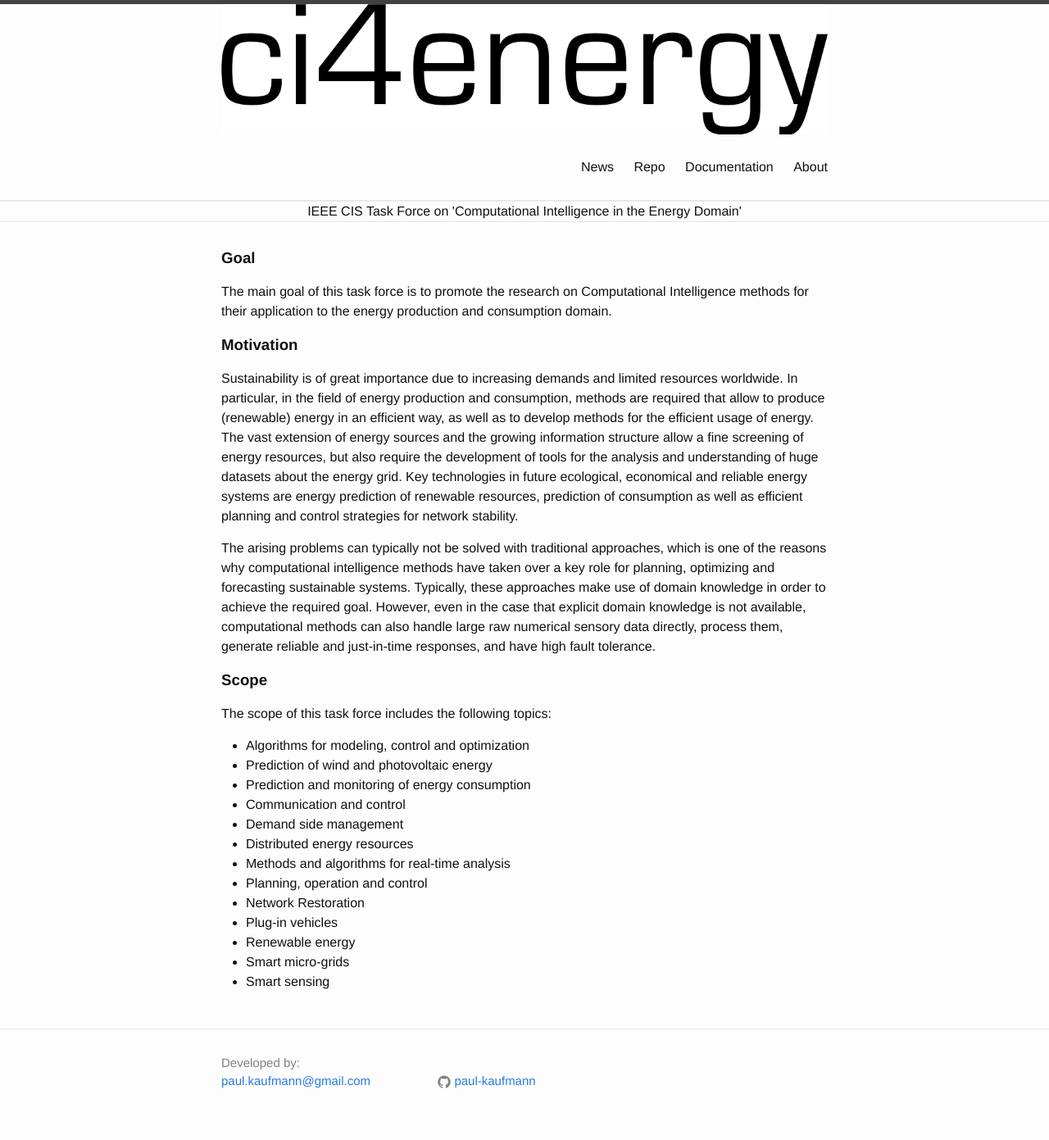
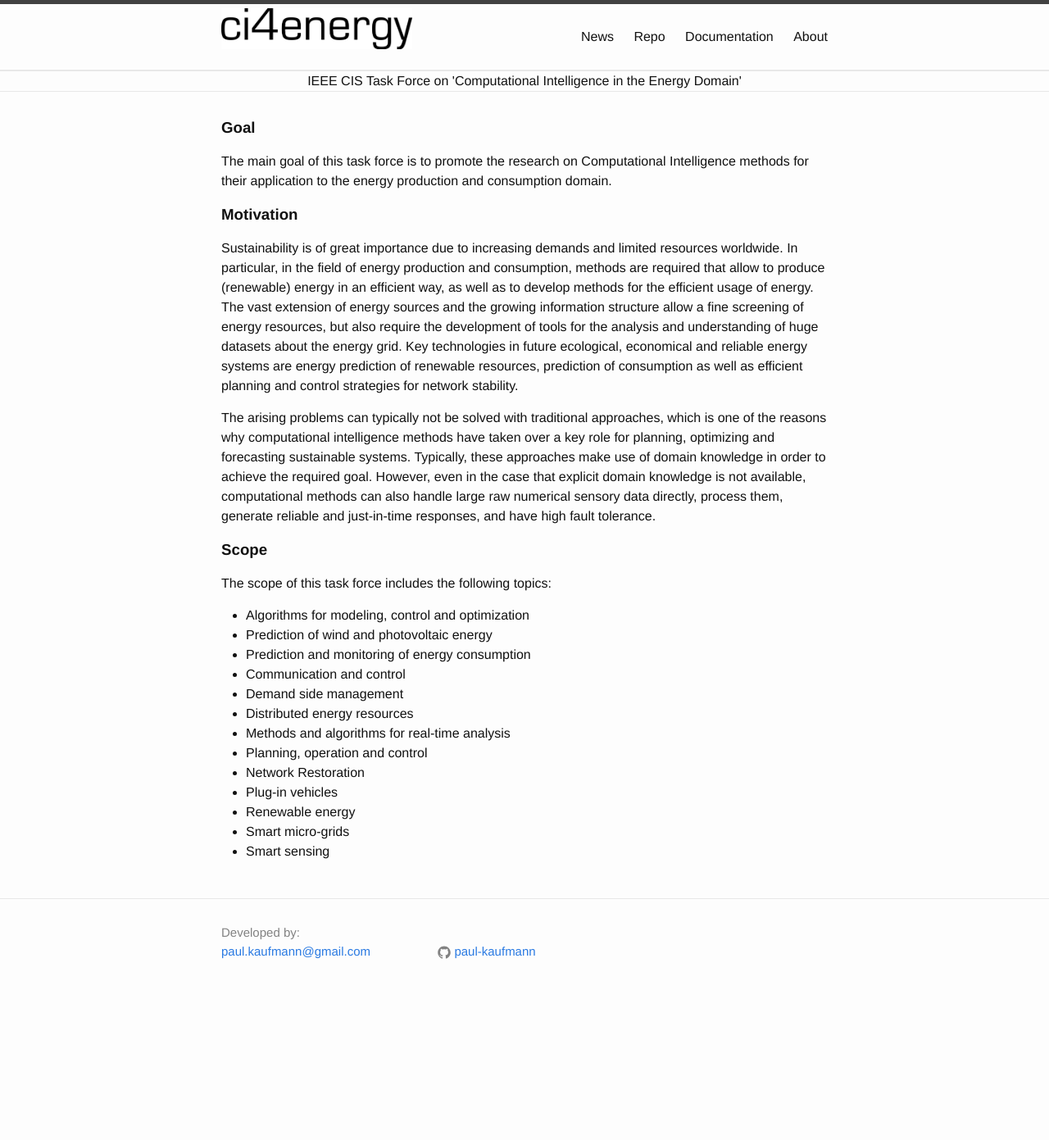
Before and after one commit to ci4energy/ci4energy.github.io, a Jekyll site: the page built from index.html, in a window 1280 px wide. Shown: the whole page at 82% size. Built offline with Jekyll 4.4.1, drawn with Linux system fonts in a browser that asks for light colours; after the commit the page ends 1232 px from its top, so only the background shows below that.

Commit message:
no message

```diff
--- a/_includes/header.html
+++ b/_includes/header.html
@@ -2,7 +2,7 @@
 
   <div class="wrapper">
 
-    <a class="site-title" href="{{ site.baseurl }}/"><img src="{{ site.baseurl }}/assets/logo.png" alt="ci4energy Logo"></a>
+    <a class="site-title" href="{{ site.baseurl }}/"><img src="{{ site.baseurl }}/assets/logo.png" alt="ci4energy Logo" height="50"></a>
 
     <nav class="site-nav">
       <a href="#" class="menu-icon">
```
